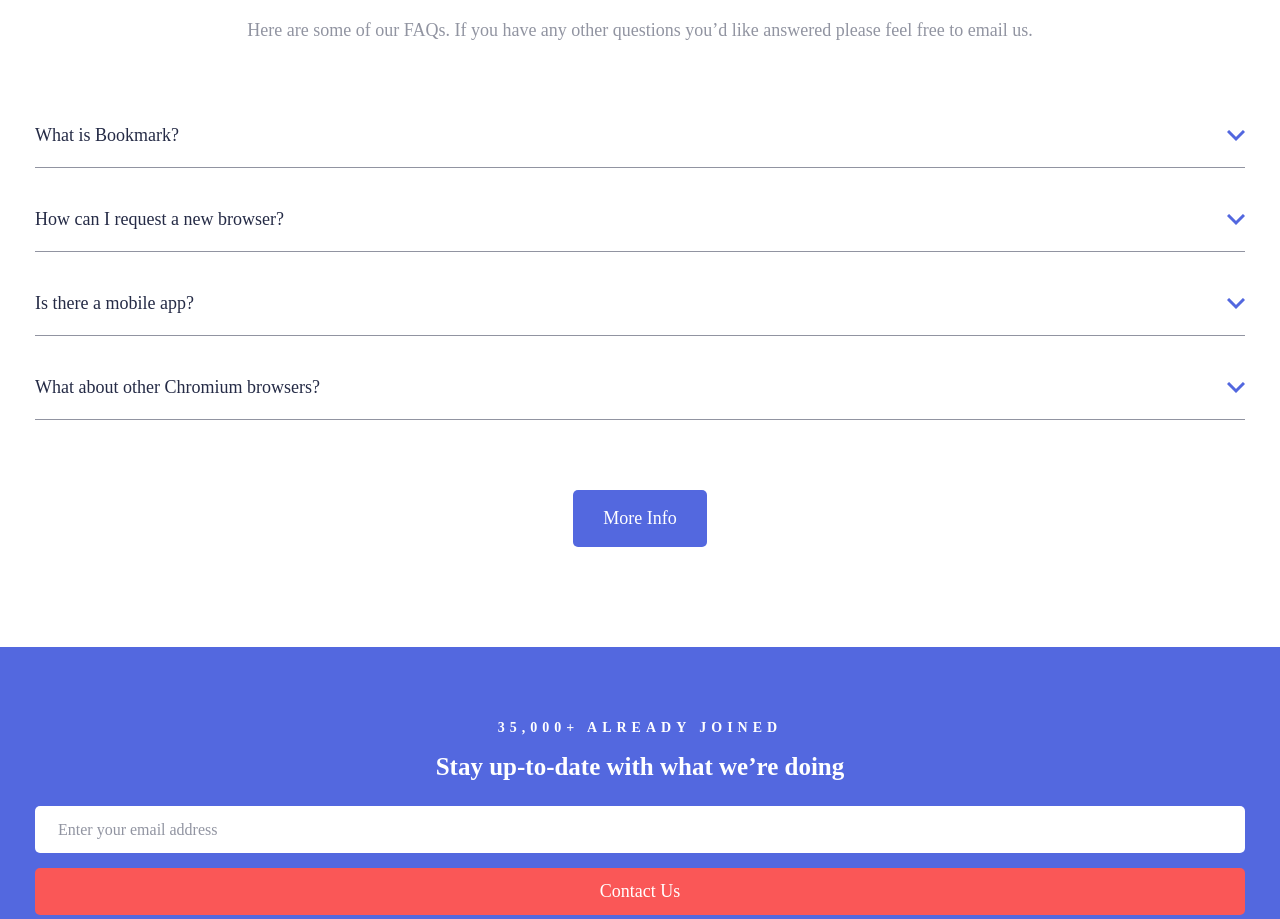
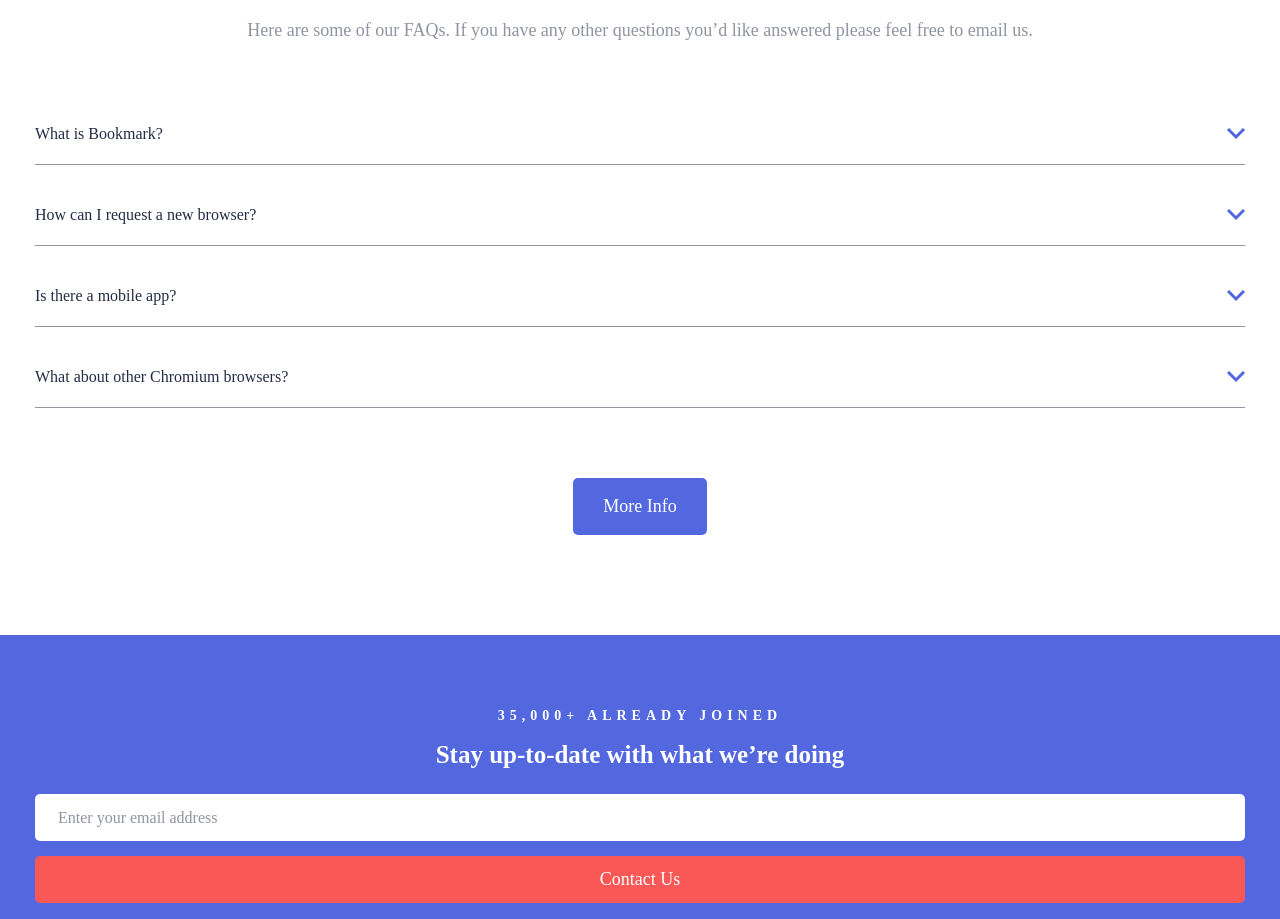
Before and after one commit to stefanovidmar2005/bookmark-landing-page-master-version-1, a plain HTML site: page index.html in a window 1280 px wide. Shown: the part 3729-4648 px from the top of the page. Drawn offline with Linux system fonts and the light colour scheme.

Commit message:
Changes to be committed: 	modified:   Sass/_fqa.scss 	modified:   style.css 	modified:   style.css.map

```diff
--- a/Sass/_fqa.scss
+++ b/Sass/_fqa.scss
@@ -26,6 +26,8 @@
       transition: all 0.3s ease-in-out;
       p {
         color: $neutral-dark-blue;
+        text-align: left;
+        font-size: 1.6rem;
       }
       span {
         cursor: pointer;
```
Also changed, not shown: style.css, 1 other file.
